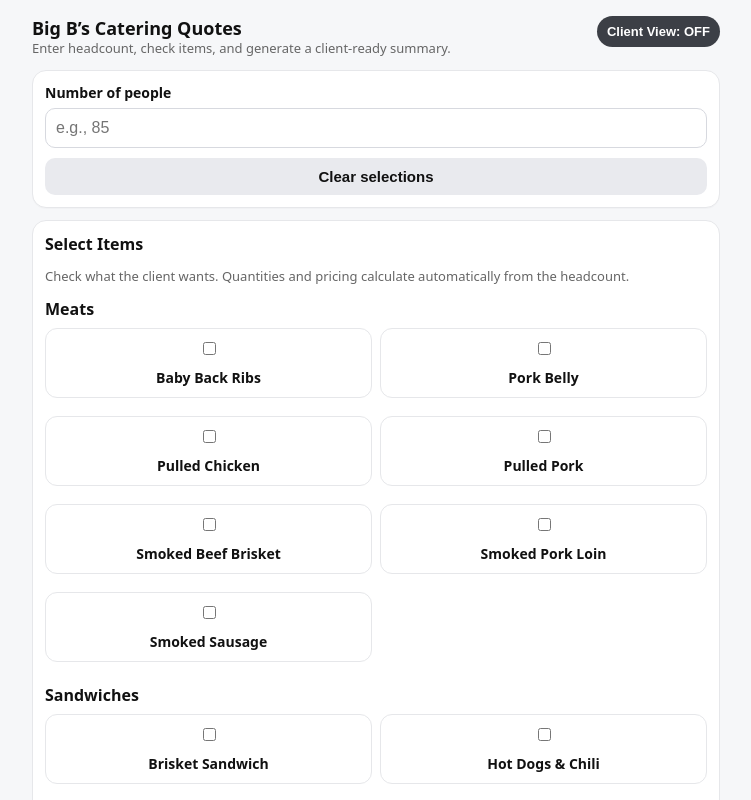
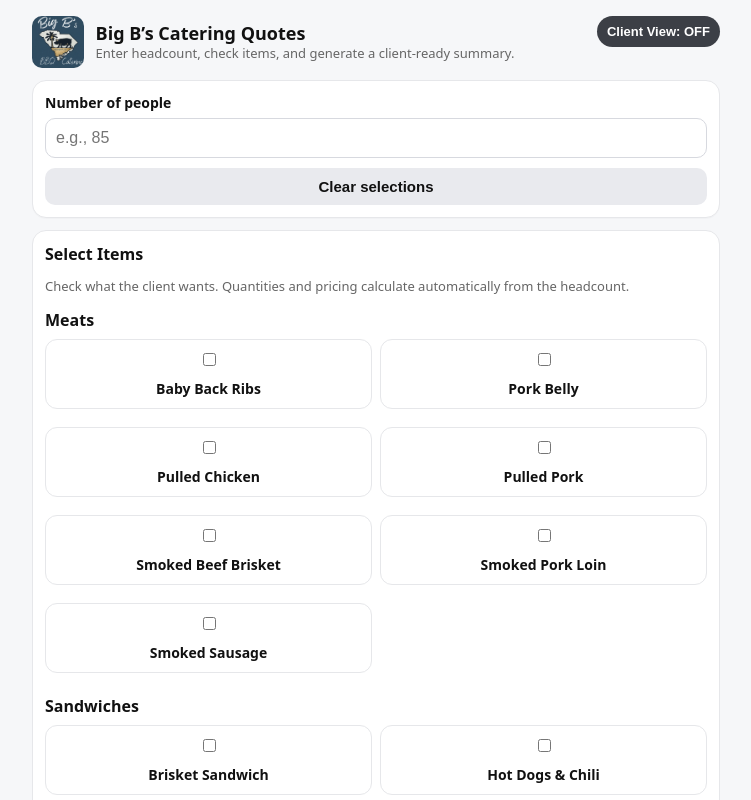
Before and after one commit to Evolve1-creator/Big-B-s-Quote-App, a React (Vite) app: page / in a window 1280 px wide. Shown: the top 800 px of the page, without its empty margins (264-1015 px from the left). Built offline with nearby package versions, Linux system fonts and the light colour scheme.

Commit message:
Version 1.2

```diff
--- a/index.html
+++ b/index.html
@@ -3,6 +3,7 @@
   <head>
     <meta charset="UTF-8" />
     <meta name="viewport" content="width=device-width, initial-scale=1.0" />
+    <link rel="preload" as="image" href="/logo.png" />
     <title>Big B’s Catering Quotes</title>
   </head>
   <body>
--- a/src/App.jsx
+++ b/src/App.jsx
@@ -87,15 +87,20 @@ export default function App() {
 
   return (
     <div className="app">
+
 <header className="topbar">
+  <div className="brandwrap">
+    <img src="/logo.png" alt="Big B’s BBQ Catering logo" className="logo" />
     <div>
       <div className="brand">Big B’s Catering Quotes</div>
       <div className="subtle">Enter headcount, check items, and generate a client-ready summary.</div>
+    </div>
   </div>
   <button className={clientView ? "toggle toggle-on" : "toggle"} onClick={() => setClientView(v => !v)} type="button">
     Client View: {clientView ? "ON" : "OFF"}
   </button>
 </header>
+
 
       <div className="card">
         <label>
@@ -165,7 +170,6 @@ export default function App() {
           eventDate={eventDate}
           setEventDate={setEventDate}
           lines={lines}
-          subtotal={subtotal}
           taxTotal={taxes.totalTax}
           totalDue={totalDue}
         />
--- a/src/components/ClientSummary.jsx
+++ b/src/components/ClientSummary.jsx
@@ -1,6 +1,6 @@
 import { money } from "../utils/money";
 
-export default function ClientSummary({ clientName, setClientName, eventDate, setEventDate, lines, subtotal, taxTotal, totalDue }) {
+export default function ClientSummary({ clientName, setClientName, eventDate, setEventDate, lines, taxTotal, totalDue }) {
   return (
     <div className="card client">
       <h2>Client Summary</h2>
@@ -21,25 +21,35 @@ export default function ClientSummary({ clientName, setClientName, eventDate, se
         {lines.length === 0 ? (
           <div className="subtle">No items selected yet.</div>
         ) : (
-          lines.map(l => (
-            <div key={l.id} className="client-line">
-              <div className="client-left">
-                <div className="client-name">{l.name}</div>
-                <div className="subtle">{l.qtyDisplay}</div>
-              </div>
-              <div className="client-right">{money(l.lineTotal)}</div>
-            </div>
-          ))
+          <ul className="client-list">
+            {lines.map(l => (
+              <li key={l.id}>{l.name}</li>
+            ))}
+          </ul>
         )}
       </div>
 
       <div className="client-totals">
-        <div className="totals-row"><span>Subtotal</span><span>{money(subtotal)}</span></div>
-        <div className="totals-row"><span>Tax</span><span>{money(taxTotal)}</span></div>
-        <div className="totals-row grand"><span>Pay This Amount</span><span>{money(totalDue)}</span></div>
+        {taxTotal > 0 && (
+          <div className="totals-row">
+            <span>Sales Tax</span>
+            <span>{money(taxTotal)}</span>
+          </div>
+        )}
+        <div className="totals-row grand">
+          <span>Total</span>
+          <span>{money(totalDue)}</span>
+        </div>
       </div>
 
+
       <div className="divider" />
+
+      <div className="contact">
+        <strong>Phone:</strong> 803-600-5386
+      </div>
+
+
 
       <div className="disclaimer">
         <div><strong>For all orders over $800, a 25% non-refundable deposit is required.</strong></div>
--- a/src/data/menu.json
+++ b/src/data/menu.json
@@ -147,28 +147,28 @@
     "name": "Hawaiian Rolls",
     "category": "Breads",
     "pricingType": "per_person",
-    "pricePerPerson": 1.0
+    "pricePerPerson": 0.5
   },
   {
     "id": "dinner_rolls",
     "name": "Dinner Rolls",
     "category": "Breads",
     "pricingType": "per_person",
-    "pricePerPerson": 1.0
+    "pricePerPerson": 0.5
   },
   {
     "id": "slider_buns",
     "name": "Slider Buns",
     "category": "Breads",
     "pricingType": "per_person",
-    "pricePerPerson": 1.0
+    "pricePerPerson": 0.5
   },
   {
     "id": "hamburger_buns",
     "name": "Hamburger Buns",
     "category": "Breads",
     "pricingType": "per_person",
-    "pricePerPerson": 1.0
+    "pricePerPerson": 0.5
   },
   {
     "id": "banana_pudding",
--- a/src/styles/app.css
+++ b/src/styles/app.css
@@ -198,3 +198,22 @@ button {
 
 .footer { padding: 6px 0 18px 0; }
 code { font-family: ui-monospace, SFMono-Regular, Menlo, Monaco, Consolas, "Liberation Mono", "Courier New", monospace; font-size: 12px; }
+
+
+.brandwrap {
+  display: flex;
+  align-items: center;
+  gap: 12px;
+}
+
+.logo {
+  height: 52px;
+  width: auto;
+  border-radius: 10px;
+}
+
+@media (max-width: 560px) {
+  .logo {
+    height: 44px;
+  }
+}
```
Also changed, not shown: public/logo.png (added). Lines whose indentation alone changed are shown as unchanged.
